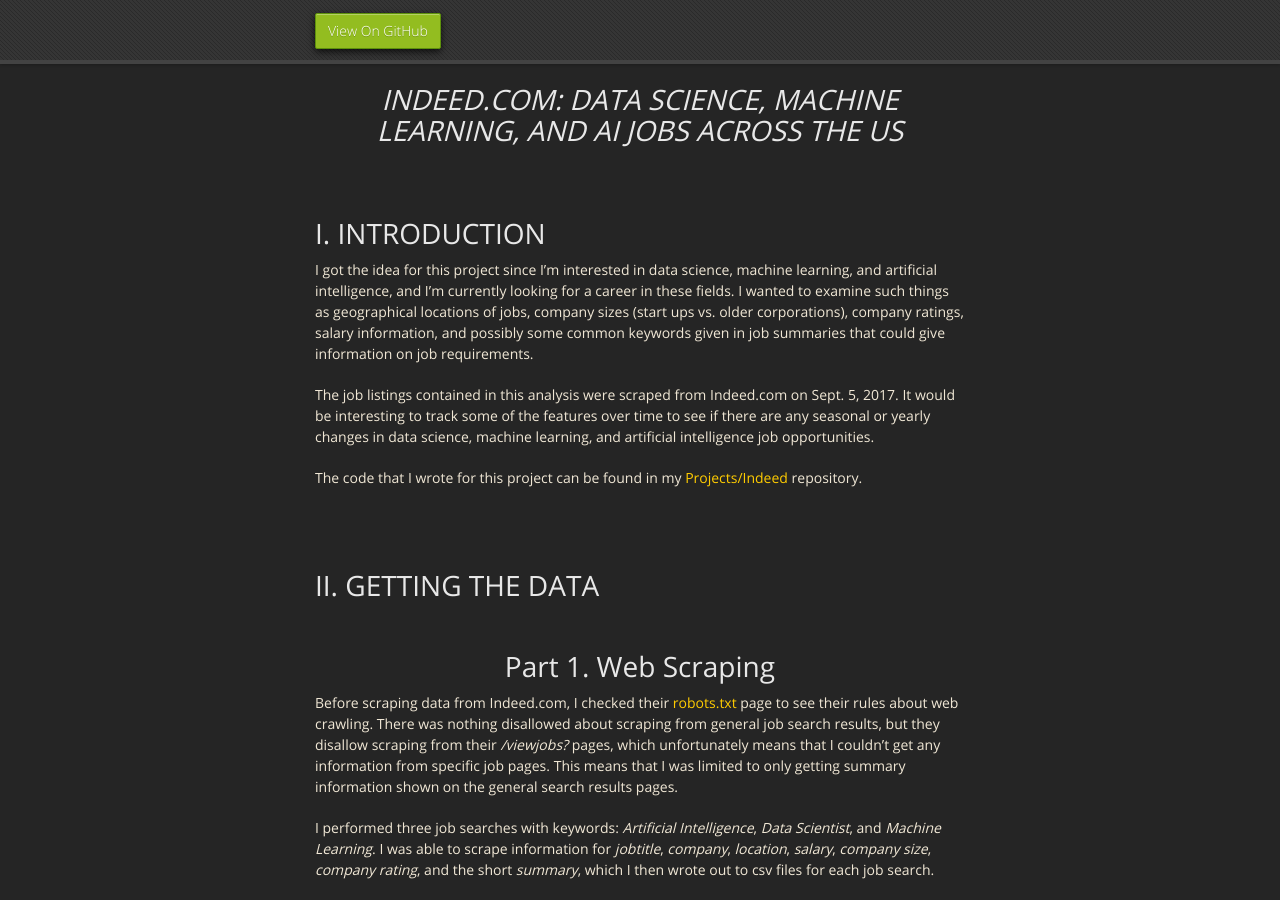
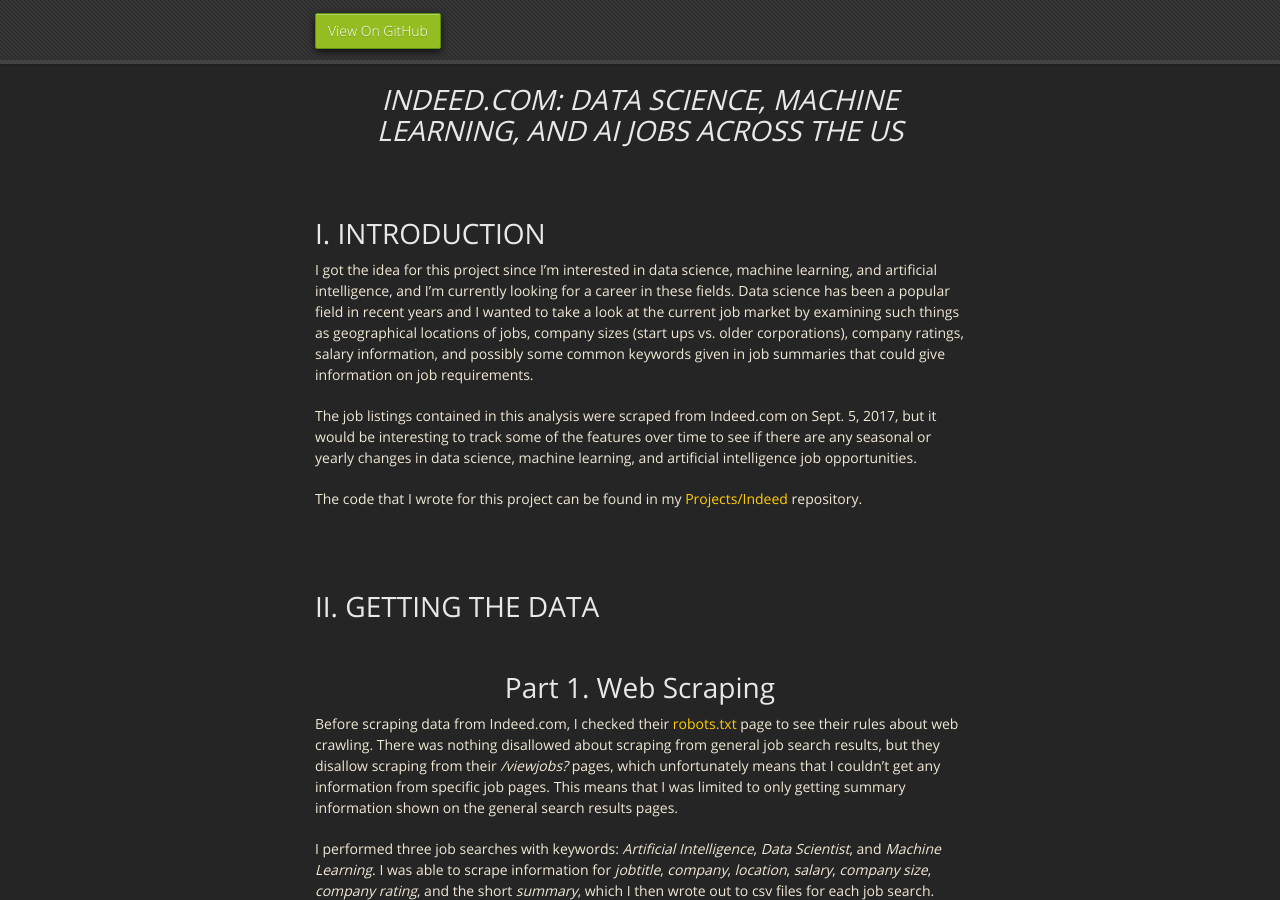
Before and after one commit to mrbrins82/mrbrins82.github.io, a Jekyll site: the page built from kaggle_indeed.md, in a window 1280 px wide and 900 px high, scrolled down 538 px. Built offline with Jekyll 4.4.1, drawn with Linux system fonts in a browser that asks for light colours; nearby versions of some CDN libraries; our own code applies the rules of GitHub Pages for plain Markdown files.

Commit message:
updated indeed page

```diff
--- a/kaggle_indeed.md
+++ b/kaggle_indeed.md
@@ -21,9 +21,9 @@
 <br/>
 <br/>
 # [](#header-2)I. INTRODUCTION
-I got the idea for this project since I'm interested in data science, machine learning, and artificial intelligence, and I'm currently looking for a career in these fields. I wanted to examine such things as geographical locations of jobs, company sizes (start ups vs. older corporations), company ratings, salary information, and possibly some common keywords given in job summaries that could give information on job requirements.
+I got the idea for this project since I'm interested in data science, machine learning, and artificial intelligence, and I'm currently looking for a career in these fields. Data science has been a popular field in recent years and I wanted to take a look at the current job market by examining such things as geographical locations of jobs, company sizes (start ups vs. older corporations), company ratings, salary information, and possibly some common keywords given in job summaries that could give information on job requirements.
 
-The job listings contained in this analysis were scraped from Indeed.com on Sept. 5, 2017. It would be interesting to track some of the features over time to see if there are any seasonal or yearly changes in data science, machine learning, and artificial intelligence job opportunities.
+The job listings contained in this analysis were scraped from Indeed.com on Sept. 5, 2017, but it would be interesting to track some of the features over time to see if there are any seasonal or yearly changes in data science, machine learning, and artificial intelligence job opportunities.
 
 The code that I wrote for this project can be found in my [Projects/Indeed](https://github.com/mrbrins82/Projects/tree/master/Indeed) repository.
 
```
